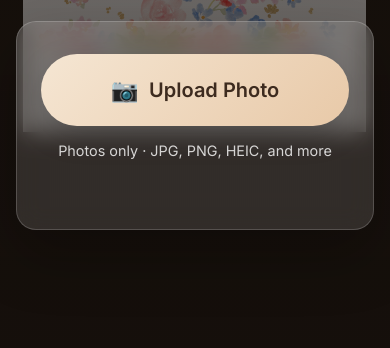
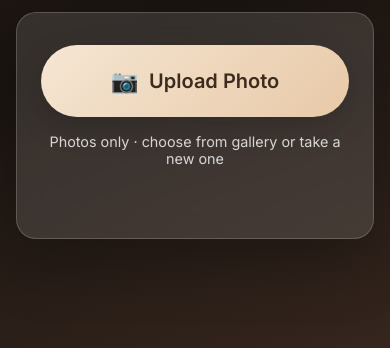
Before and after one commit to jleeh94/WeddingQR, a website: page public/index.html in a window 390 px wide. Shown: the part 364-712 px from the top of the page. Drawn offline with nearby package versions, Linux system fonts and the light colour scheme.

Commit message:
phone fix

```diff
--- a/public/index.html
+++ b/public/index.html
@@ -29,7 +29,6 @@
           type="file"
           id="file-input"
           accept="image/jpeg,image/png,image/webp,image/heic,image/heif,image/gif"
-          capture="environment"
           hidden
         />
 
@@ -38,7 +37,7 @@
           Upload Photo
         </button>
 
-        <p id="hint" class="hint">Photos only · JPG, PNG, HEIC, and more</p>
+        <p id="hint" class="hint">Photos only · choose from gallery or take a new one</p>
 
         <div id="preview-area" class="preview-area hidden">
           <img id="preview" alt="Selected photo preview" />
--- a/public/styles.css
+++ b/public/styles.css
@@ -13,18 +13,11 @@ body {
 body {
   font-family: "Inter", system-ui, sans-serif;
   color: #fff;
-  background: #1a1410 url("/background.png") center / cover no-repeat fixed;
+  background: linear-gradient(160deg, #2a1f18 0%, #1a1410 45%, #3d2b22 100%);
 }
 
 .overlay {
-  position: fixed;
-  inset: 0;
-  background: linear-gradient(
-    180deg,
-    rgba(20, 14, 10, 0.55) 0%,
-    rgba(20, 14, 10, 0.75) 100%
-  );
-  pointer-events: none;
+  display: none;
 }
 
 .container {
@@ -73,13 +66,6 @@ h1 {
   .container {
     justify-content: flex-start;
     padding-top: 1.25rem;
-  }
-}
-
-@media (max-width: 480px) {
-  body {
-    background-size: min(88vw, 520px);
-    background-attachment: scroll;
   }
 }
 
--- a/server.js
+++ b/server.js
@@ -47,9 +47,6 @@ function getS3Client() {
 
 app.use(express.json());
 app.use(express.static(path.join(__dirname, "public")));
-app.get("/background.png", (_req, res) => {
-  res.sendFile(path.join(__dirname, "background.png"));
-});
 
 app.get("/api/health", (_req, res) => {
   const configured = Boolean(
```
